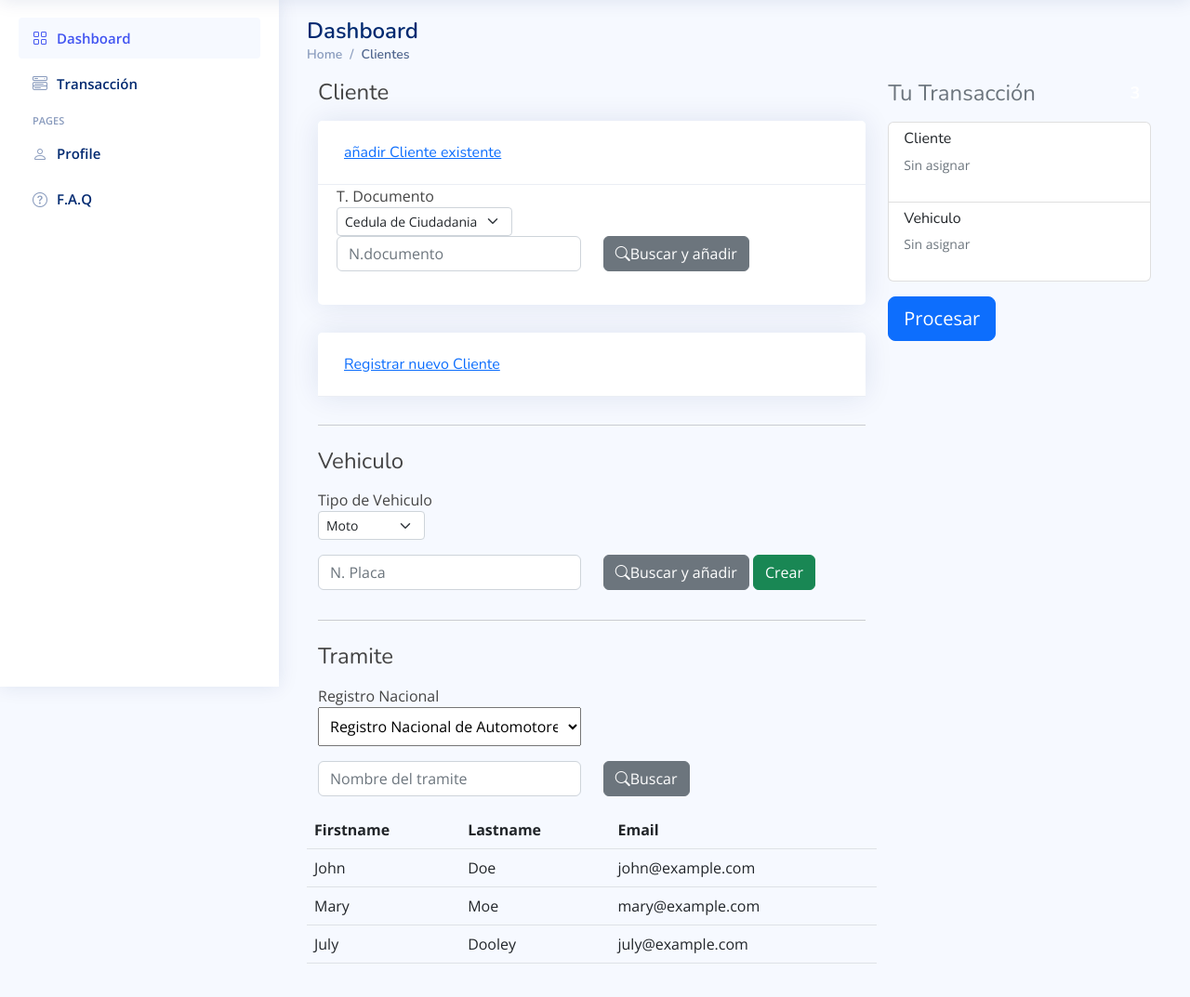
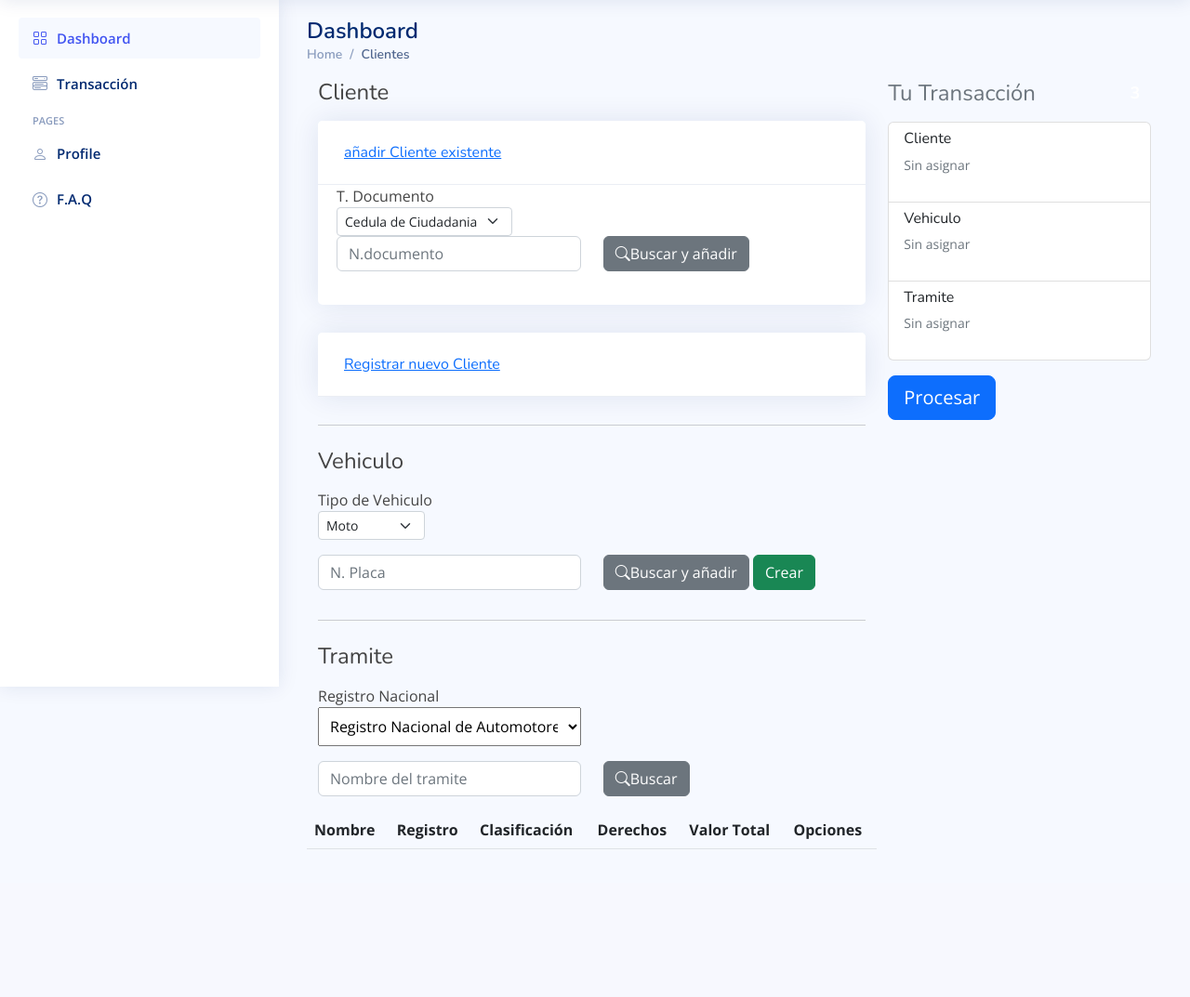
Before and after one commit to CalumRakk/facturas, a Django app: page /tramite/ in a window 1280 px wide. Shown: the part 61-1134 px from the top of the page at 93% size. After the commit the page ends 975 px from the top, so only its background shows below. Run offline with Django 4.2, Linux system fonts and the light colour scheme; the visitor is signed in with stand-in values (Sample User, id 1); lists and menus that the app fills with data are empty; some libraries are stand-ins or nearby versions.

Commit message:
primera actualización en crear transacciones

```diff
--- a/transactions/form.py
+++ b/transactions/form.py
@@ -35,10 +35,4 @@ class TransaccionForm(forms.ModelForm):
     class Meta:
         model = Transaccion
         fields = '__all__'
-
-    def clean(self):
-
-        cleaned_data = super().clean()
-        # mi_campo_valor = cleaned_data.get('mi_campo')
-        # cleaned_data['mi_campo'] = mi_campo_valor.upper()
-        return cleaned_data
+        exclude = ["estado", "valor_total"]
--- a/transactions/static/transactions/js/transaccion/transaccion.js
+++ b/transactions/static/transactions/js/transaccion/transaccion.js
@@ -16,6 +16,8 @@ $(function () {
     var displayVehiculo = "#display-vehiculo";
     var filtro_tipo_vehiculo_idselect = "#id_tipo_vehiculo"
     var contenedor_VehiculoNotFound = "#contenedor_VehiculoNotFound"
+
+    var displayTramite = "#display-tramite";
 
     var procesarTransaccion_formId = "#procesarTransaccion"
 
@@ -95,13 +97,15 @@ $(function () {
                 const string = data.tipo_vehiculo + " - " + data.placa.toUpperCase()
                 $(displayVehiculo).next().text(string);
             }
-        }
-        add_tramites: function(data){
-            this.vehiculo = data
-            if ($.isEmptyObject(data) == false) {
-                const string = data.tipo_vehiculo + " - " + data.placa.toUpperCase()
-                $(displayVehiculo).next().text(string);
-            }
+        },
+        add_tramites: function (data) {
+            this.tramite = data
+
+            const string = data.nombre
+            // $(displayTramite).next().text(string);
+            sibling = $(displayTramite).nextAll();
+            sibling[0].innerText = data.nombre
+            sibling[1].innerHTML = data.derechos_html
         }
     }
 
@@ -122,6 +126,13 @@ $(function () {
                     this.is_open = false;
                 }.bind(this));
             }
+        },
+        msg_Tramite: function (msg) {
+            contenedor = $("#contenedor_tramite")
+            contenedor.find("p").text(msg)
+            contenedor.fadeIn().delay(2000).fadeOut(function () {
+                this.is_open = false;
+            }.bind(this));
         }
     }
 
@@ -175,26 +186,75 @@ $(function () {
     });
 
     $("#buscarTramite_btnId").click(function () {
-        const nombre= $("#id_nombre_tramite").val()
+        const nombre = $("#id_nombre_tramite").val()
         const registro = $("#id_registro").val()
         const clasificacion = $("#id_tipo_vehiculo").val() // TEMPORAL, SE DEBE CONFIRMAR SI SE HA AÑADIDO UN VEHICULO ANTES DE PERMITIR BUSCAR.
+        if (("vehiculo" in Transaccion) == false || $.isEmptyObject(Transaccion.vehiculo)) {
+            Messages.msg_Tramite("Antes de buscar tramites, vincula un vehiculo a la transacción.")
+            return
+        }
 
         $.ajax({
             url: window.location.href,
             type: "POST",
-            data: JSON.stringify({"nombre":nombre, "registro": registro, "clasificacion": clasificacion }),
+            data: JSON.stringify({ "nombre": nombre, "registro": registro, "clasificacion": clasificacion }),
             headers: {
                 "X-Requested-Type": "buscar-tramite",
                 "Content-Type": "application/json; charset=utf-8",
                 'X-CSRFToken': document.querySelector('[name=csrfmiddlewaretoken]').value
             },
             success: function (data) {
+                $("table tbody").empty();
                 if (data.length == 0) {
-                    Messages.msg_TramiteNotFound()
-                    Transaccion.add_tramites([])
-                } else {
-                    Transaccion.add_tramites(data[0])
+                    Messages.msg_Tramite("No se encontro ningun tramite.")
+                    return
                 }
+
+                $.each(data, function (index, element) {
+
+                    const row = $(`<tr id='${element.id}'>`);
+
+                    const col_nombre = $("<td class='tramite-nombre'>").text(element.nombre);
+                    const col_registro = $("<td class='tramite-registro'>").text(element.registro);
+                    const col_clasificacion = $("<td class='tramite-clasificacion'>").text(element.clasificacion);
+
+                    const col_derechos = $("<td class='tramite-derechos'>");
+                    for (var index = 0; index < element.derechos.length; index++) {
+                        const div= $("<div>").text(element.derechos[index].nombre)
+                        col_derechos.append(div)
+                    }
+                    const col_valor_total = $("<td class='tramite-valor_total'>").text(element.valor_total);
+                    const button= $("<button class='vincular-fila'>").text("Vincular")
+                    const col_option= $("<td>").append(button)
+                    row.append(col_nombre);
+                    row.append(col_registro);
+                    row.append(col_clasificacion);
+                    row.append(col_derechos);
+                    row.append(col_valor_total);
+                    row.append(col_option);
+
+                    $("table").append(row);
+
+                    if (index === data.length - 1) {
+                        vincularBtns = $(".vincular-fila");
+                        vincularBtns.click(function () {
+                            var tr_element = $(this).closest('tr')
+                            const id = tr_element.attr("id")
+                            const nombre = tr_element.find(".tramite-nombre").text()
+                            const clasificacion = tr_element.find(".tramite-clasificacion").text()
+                            const derechos_html = tr_element.find(".tramite-derechos").html()
+                            const valor_total = tr_element.find(".tramite-valor_total").text()
+                            Transaccion.add_tramites({
+                                id:id,
+                                nombre:nombre,
+                                clasificacion:clasificacion,
+                                derechos_html:derechos_html,
+                                valor_total:valor_total
+                            })
+                        });
+                    }
+                });
+
             },
         });
     });
--- a/transactions/templates/dashboard/transaccion.html
+++ b/transactions/templates/dashboard/transaccion.html
@@ -9,9 +9,9 @@
 <script src="https://code.jquery.com/jquery-3.3.1.slim.min.js"></script>
 <script src="https://stackpath.bootstrapcdn.com/bootstrap/4.3.1/js/bootstrap.min.js"></script>
 <style>
-    .container {
+    /* .container {
         max-width: 1080px;
-    }
+    } */
 
     .border-top {
         border-top: 1px solid #e5e5e5;
@@ -81,32 +81,30 @@
 
                     <ul class="list-group mb-3">
 
-                        <li class="list-group-item d-flex justify-content-between lh-condensed"><!-- Cliente -->
+                        <li class="list-group-item d-flex justify-content-between lh-condensed"><!-- Cliente Display -->
                             <div>
                                 <h6 class="my-0" id="display-cliente">Cliente</h6>
                                 <small class="form-control-plaintext text-muted">Sin asignar</small>
                                 <small class="form-control-plaintext text-muted"></small>
                             </div>
-                        </li><!-- Fin Cliente -->
+                        </li><!-- Fin Cliente Display-->
 
-                        <li class="list-group-item d-flex justify-content-between lh-condensed"><!-- Registro -->
+                        <li class="list-group-item d-flex justify-content-between lh-condensed">
+                            <!-- Vehiculo Display -->
                             <div>
-                                <h6 class="my-0" id="display-vehiculo"> Vehiculo</h6>
+                                <h6 class="my-0" id="display-vehiculo">Vehiculo</h6>
                                 <small class="form-control-plaintext text-muted">Sin asignar</small>
                                 <small class="form-control-plaintext text-muted"></small>
                             </div>
-                        </li><!-- Fin Registro -->
-<!--
-                        <li class="list-group-item d-flex justify-content-between lh-condensed">
+                        </li><!-- Fin Vehiculo Display-->
+
+                        <li class="list-group-item d-flex justify-content-between lh-condensed"><!-- Tramite Display -->
                             <div>
-                                {{ transaccion.estado }}
+                                <h6 class="my-0" id="display-tramite">Tramite</h6>
+                                <small class="form-control-plaintext text-muted">Sin asignar</small>
+                                <small class="form-control-plaintext text-muted"></small>
                             </div>
-                        </li>
-                        <li class="list-group-item d-flex justify-content-between lh-condensed">
-                            <div>
-                                {{ transaccion.valor_total }}
-                            </div>
-                        </li> -->
+                        </li><!-- Fin Tramite Display-->
                     </ul>
                     <button class="btn btn-primary btn-lg btn-block" type="submit">Procesar</button>
                 </form>
@@ -224,8 +222,8 @@
                                         class="bi bi-search"></i>Buscar</button>
                             </div>
                         </div>
-                        <div id="contenedor_VehiculoNotFound" class="message-container">
-                            <p>Vehiculo no encontrado.</p>
+                        <div id="contenedor_tramite" class="message-container">
+                            <p></p>
                         </div>
                     </form>
                 </div>
@@ -233,31 +231,18 @@
                         <table class="table">
                             <thead>
                                 <tr>
-                            <th>Firstname</th>
-                            <th>Lastname</th>
-                            <th>Email</th>
+                                    <th>Nombre</th>
+                                    <th>Registro</th>
+                                    <th>Clasificación</th>
+                                    <th>Derechos</th>
+                                    <th>Valor Total</th>
+                                    <th>Opciones</th>
                                 </tr>
                             </thead>
                             <tbody>
-                          <tr>
-                            <td>John</td>
-                            <td>Doe</td>
-                            <td>john@example.com</td>
-                          </tr>
-                          <tr>
-                            <td>Mary</td>
-                            <td>Moe</td>
-                            <td>mary@example.com</td>
-                          </tr>
-                          <tr>
-                            <td>July</td>
-                            <td>Dooley</td>
-                            <td>july@example.com</td>
-                          </tr>
                             </tbody>
                         </table>
                 </div>
-
             </div>
         </div>
     </div>
--- a/transactions/views.py
+++ b/transactions/views.py
@@ -70,13 +70,13 @@ class Transaccion_view(View):
     def get(self, request):
         tramite = TramiteForm()
         cliente = ClienteForm()
-        vehiculo= VehiculoForm()
+        vehiculo = VehiculoForm()
         transaccion = TransaccionForm()
-        context={
+        context = {
             "transaccion": transaccion,
             "tramite": tramite,
             "cliente": cliente,
-            "vehiculo":vehiculo
+            "vehiculo": vehiculo
         }
         return render(request, 'dashboard/transaccion.html', context)
 
@@ -105,37 +105,42 @@ class Transaccion_view(View):
 
         elif "buscar-vehiculo" == request.headers.get("X-Requested-Type"):
             json_data = json.loads(request.body.decode("utf-8"))
-            fields=["tipo_vehiculo", "placa__iexact"]
-            vehiculo= search_in_model(json_data, fields, Vehiculo)
+            fields = ["tipo_vehiculo", "placa__iexact"]
+            vehiculo = search_in_model(json_data, fields, Vehiculo)
             return JsonResponse(vehiculo, safe=False)
         elif "buscar-tramite" == request.headers.get("X-Requested-Type"):
             json_data = json.loads(request.body.decode("utf-8"))
-            fields=["registro", "nombre__icontains", "clasificacion"]
-            queryset= search_in_model(json_data, fields, Tramite, queryset=True)
-            tramies=[]
+            fields = ["registro", "nombre__icontains", "clasificacion"]
+            queryset = search_in_model(
+                json_data, fields, Tramite, queryset=True)
+            tramies = []
             for tramite in queryset:
-                derechos= tramite.derechos.values()
+                derechos = tramite.derechos.values()
                 diccionario = model_to_dict(tramite)
-                diccionario["derechos"]= list(derechos)
+                diccionario["derechos"] = list(derechos)
                 tramies.append(diccionario)
             return JsonResponse(tramies, safe=False)
 
         elif "procesar-transaccion" == request.headers.get("X-Requested-Type"):
             # FIXME: añadir un limitar de cuantos transsaciones puede hacer un cliente.
-            errors={}
+            errors = {}
             data = json.loads(request.body)
 
-            cliente= checker(data, ClienteForm)
+            cliente = checker(data, ClienteForm)
             if isinstance(cliente, dict):
                 errors.update(cliente)
 
-            vehiculo= checker(data, VehiculoForm)
+            vehiculo = checker(data, VehiculoForm)
             if isinstance(vehiculo, dict):
-                errors.update(cliente)
+                errors.update(vehiculo)
+
+            tramite = checker(data, TramiteForm, new_object=False)
+            if isinstance(tramite, dict):
+                errors.update(tramite)
 
             # Comprueba si hay algun mensaje de error en el diccionario de errors.
-            if len(errors.keys())  >0:
-                errors.update({"status":"fail"})
+            if len(errors.keys()) > 0:
+                errors.update({"status": "fail"})
                 return JsonResponse(errors, safe=False)
 
             # Comprueba si alguna de las instancia de los modelos no tiene id, en ese caso se da por hecho que no existe en la database y se guarda en la database.
@@ -144,18 +149,19 @@ class Transaccion_view(View):
             if vehiculo.pk is None:
                 vehiculo.save()
 
-
-
-            data["cliente"]=cliente
-            data["vehiculo"]= vehiculo
-            data["tramite"]= buscar_objeto(Tramite, data.get("tramite"))
-            data["valor_total"]= "1"
+            data["cliente"] = cliente
+            data["vehiculo"] = vehiculo
+            data["tramite"] = tramite
 
             transaction = TransaccionForm(data=data)
             if transaction.is_valid():
                 transaction.save()
-                return JsonResponse({"status":"ok","redirect_url": reverse("transactions:test")})
-            errors.update({"transaccion": transaction.errors.as_text(),"status":"fail"})
+                return JsonResponse({"status": "ok", "redirect_url": reverse("transactions:test")})
+
+            errors.update({
+                "transaccion": transaction.errors.as_text(),
+                "status": "fail"
+            })
             return JsonResponse(errors, safe=False)
 
-        return JsonResponse({'status':'false'}, status=400)
+        return JsonResponse({'status': 'false'}, status=400)
```
Also changed, not shown: transactions/models.py (+26 -3 lines), transactions/utils.py (+22 -17 lines), transactions/migrations/0007_tramite_valor_total_alter_tramite_unique_together.py (added). Lines whose indentation alone changed are shown as unchanged.
